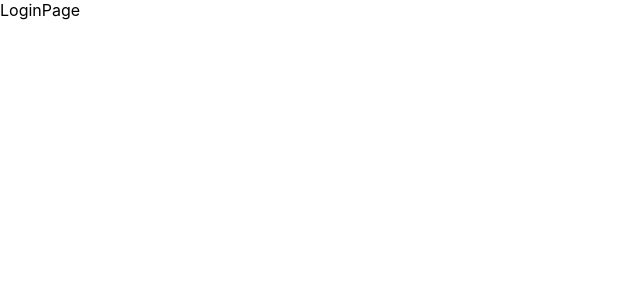
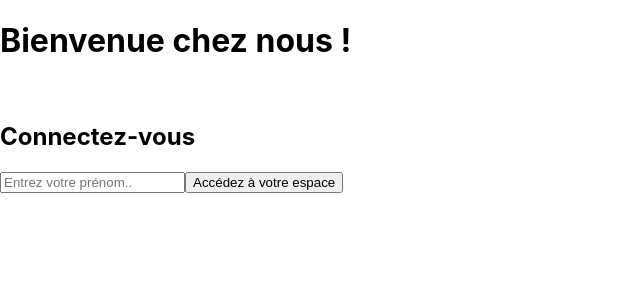
Before and after one commit to nikos100980/crazee-burger, a React (Create React App) app: page / in a window 1280 px wide. Shown: the top 300 px of the page, without its empty margins (0-640 px from the left). Built offline with nearby package versions, Linux system fonts and the light colour scheme.

Commit message:
♻️ F01: LOGIN>Crerate LoginForm

```diff
--- a/src/components/pages/LoginPage.jsx
+++ /dev/null
@@ -1,7 +0,0 @@
-import React from 'react'
-
-export default function LoginPage() {
-  return (
-    <div>LoginPage</div>
-  )
-}
--- /dev/null
+++ b/src/components/pages/login/LoginForm.jsx
@@ -0,0 +1,36 @@
+import React, { useState } from "react";
+
+export default function LoginForm() {
+  // state
+  const [inputValue, setInputValue] = useState("");
+
+  // comportements
+  const handleSubmit = (e) => {
+    e.preventDefault();
+    alert(`Bonjour ${inputValue}`);
+    setInputValue("");
+  };
+
+  // etats
+  const handleChange = (e) => {
+    setInputValue(e.target.value);
+  };
+  //affichage ( render)
+  return (
+    <form action="submit" onSubmit={handleSubmit}>
+      <h1>Bienvenue chez nous !</h1>
+      <br />
+      <h2>Connectez-vous</h2>
+      <input
+        value={inputValue}
+        onChange={handleChange}
+        type="text"
+        name=""
+        id=""
+        placeholder="Entrez votre prénom.."
+        required
+      />
+      <button>Accédez à votre espace</button>
+    </form>
+  );
+}
--- /dev/null
+++ b/src/components/pages/login/LoginPage.jsx
@@ -0,0 +1,6 @@
+import React from "react";
+import LoginForm from "./LoginForm";
+
+export default function LoginPage() {
+  return <LoginForm />;
+}
```
Also changed, not shown: src/App.js (+4 -4 lines).
